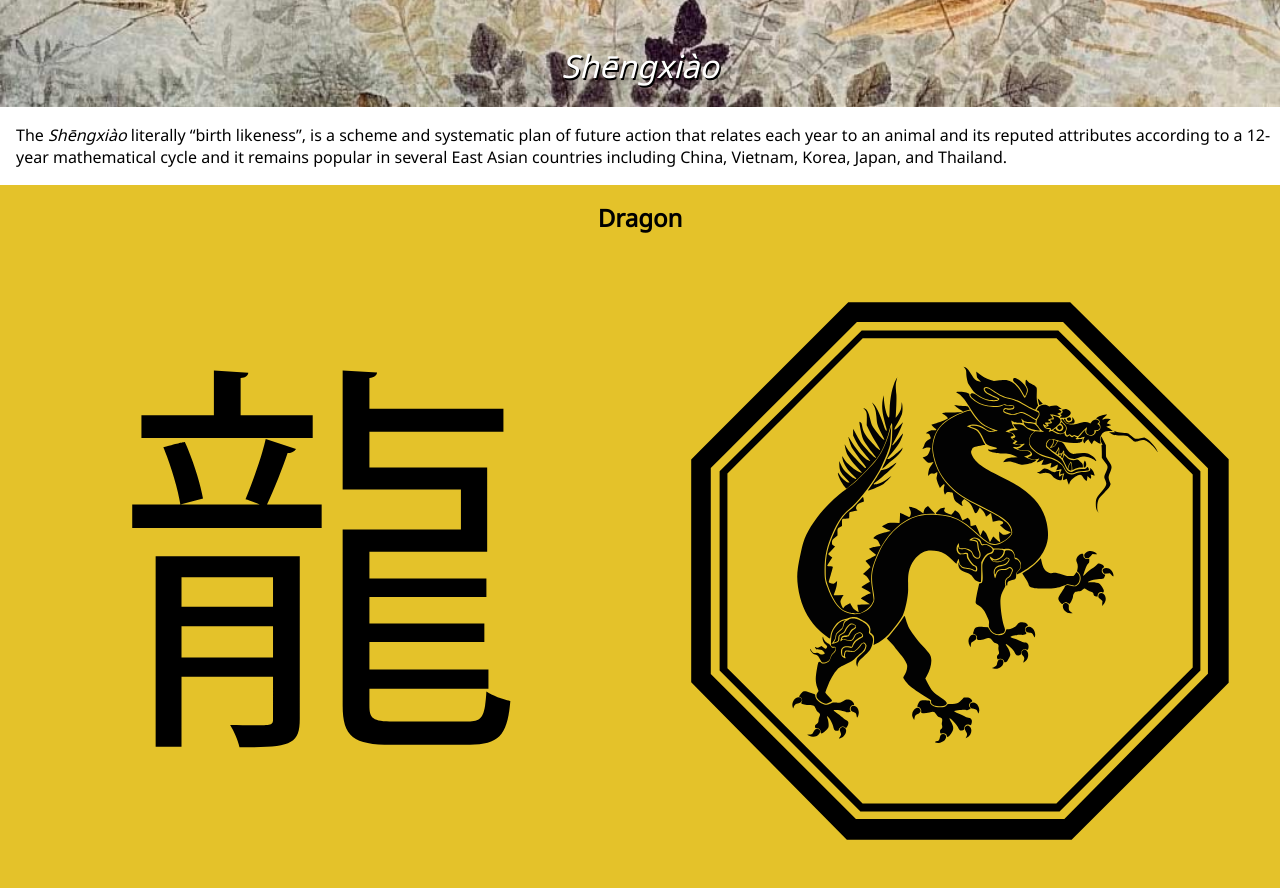
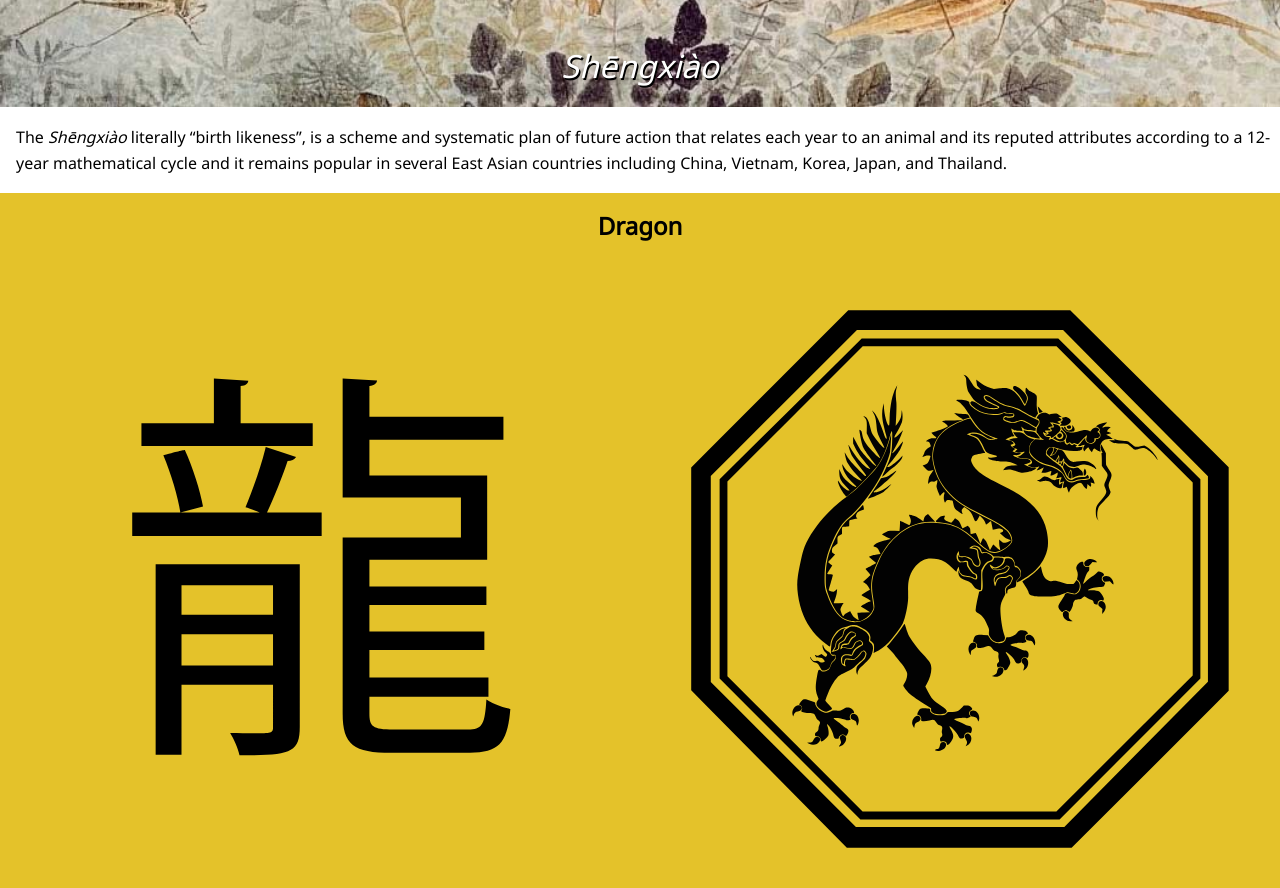
Before and after one commit to Hodo-/dsn1674-project-2, a plain HTML site: page index.html in a window 1280 px wide. Shown: the part 820-1708 px from the top of the page. Drawn offline with Linux system fonts and the light colour scheme.

Commit message:
Edited the spacing of a paragraph.

```diff
--- a/css/main.css
+++ b/css/main.css
@@ -112,7 +112,7 @@ nav a:hover {
 	padding: 0em 0em 1em 0em;
 	margin: 0em 0.5em 0em 1em;
 	font-weight: normal;
-	line-height: 135%;
+	line-height: 160%;
 	font-size: 1rem;
 	font-family: 'Noto Sans', sans-serif;
 }
```
